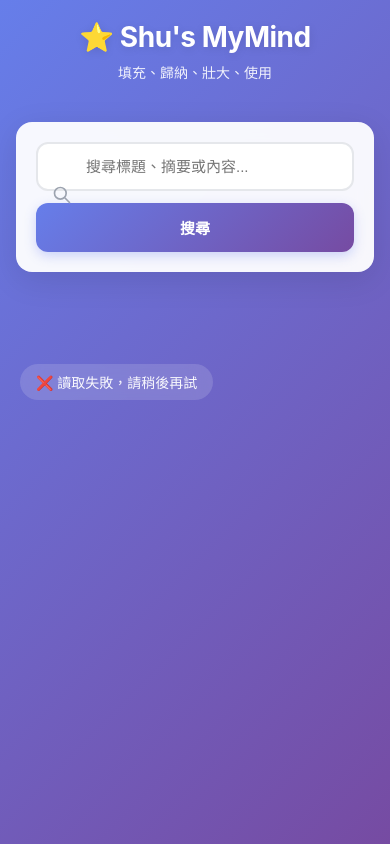
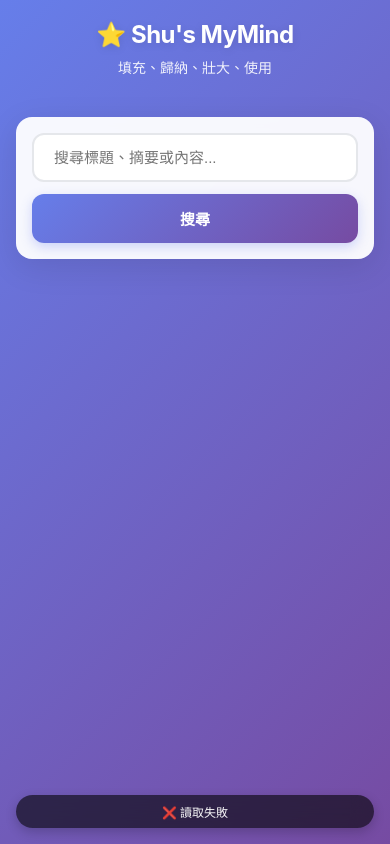
Before and after one commit to Anitac-AS/my-tg-bot, a website: page index.html in a window 390 px wide. Drawn offline with Linux system fonts and the light colour scheme; no server answers.

Commit message:
Update search bar styles and move status bar
Refactor search bar layout and status bar positioning.

```diff
--- a/index.html
+++ b/index.html
@@ -60,11 +60,25 @@
     .search-bar {
       display: flex;
       gap: 12px;
+    }
+
+    .search-input-wrapper {
+      flex: 1;
       position: relative;
     }
 
+    .search-icon {
+      position: absolute;
+      left: 16px;
+      top: 50%;
+      transform: translateY(-50%);
+      color: #9ca3af;
+      pointer-events: none;
+      z-index: 1;
+    }
+
     .search-bar input {
-      flex: 1;
+      width: 100%;
       padding: 14px 20px 14px 48px;
       border-radius: 12px;
       border: 2px solid #e5e7eb;
@@ -79,15 +93,6 @@
       box-shadow: 0 0 0 4px rgba(102, 126, 234, 0.1);
     }
 
-    .search-icon {
-      position: absolute;
-      left: 16px;
-      top: 50%;
-      transform: translateY(-50%);
-      color: #9ca3af;
-      pointer-events: none;
-    }
-
     .search-bar button {
       padding: 14px 28px;
       border-radius: 12px;
@@ -99,6 +104,7 @@
       cursor: pointer;
       transition: all 0.3s ease;
       box-shadow: 0 4px 12px rgba(102, 126, 234, 0.3);
+      white-space: nowrap;
     }
 
     .search-bar button:hover:not(:disabled) {
@@ -116,23 +122,28 @@
       transform: none;
     }
 
-    /* Status Bar */
+    /* Status Bar - 移到右下角 */
     .status-bar {
-      display: flex;
-      justify-content: space-between;
-      align-items: center;
-      margin-bottom: 24px;
-      padding: 0 4px;
+      position: fixed;
+      bottom: 24px;
+      right: 24px;
+      z-index: 1000;
     }
 
     #status {
-      font-size: 14px;
+      font-size: 13px;
       color: rgba(255,255,255,0.95);
       font-weight: 500;
-      background: rgba(255,255,255,0.15);
+      background: rgba(0,0,0,0.6);
       backdrop-filter: blur(10px);
-      padding: 8px 16px;
+      padding: 10px 16px;
       border-radius: 20px;
+      box-shadow: 0 4px 12px rgba(0,0,0,0.2);
+      transition: all 0.3s ease;
+    }
+
+    #status:hover {
+      background: rgba(0,0,0,0.7);
     }
 
     .empty {
@@ -149,6 +160,7 @@
       grid-template-columns: repeat(auto-fill, minmax(340px, 1fr));
       gap: 20px;
       animation: fadeIn 0.8s ease;
+      padding-bottom: 80px; /* 為底部狀態列留空間 */
     }
 
     .card {
@@ -345,16 +357,48 @@
 
       .search-bar button {
         width: 100%;
+        padding: 14px 20px;
+      }
+
+      /* 手機版移除搜尋圖示，避免重疊 */
+      .search-icon {
+        display: none;
+      }
+
+      .search-bar input {
+        padding: 14px 20px;
       }
 
       .cards {
         grid-template-columns: 1fr;
+        padding-bottom: 100px;
       }
 
       .status-bar {
-        flex-direction: column;
-        gap: 12px;
-        align-items: flex-start;
+        bottom: 16px;
+        right: 16px;
+        left: 16px;
+      }
+
+      #status {
+        text-align: center;
+        display: block;
+        font-size: 12px;
+        padding: 8px 12px;
+      }
+    }
+
+    @media (max-width: 480px) {
+      h1 {
+        font-size: 24px;
+      }
+
+      .search-wrapper {
+        padding: 16px;
+      }
+
+      .card {
+        padding: 16px;
       }
     }
   </style>
@@ -368,6 +412,7 @@
 
     <div class="search-wrapper">
       <div class="search-bar">
+        <div class="search-input-wrapper">
           <div class="search-icon">
             <svg width="20" height="20" fill="none" stroke="currentColor" viewBox="0 0 24 24">
               <path stroke-linecap="round" stroke-linejoin="round" stroke-width="2"
@@ -375,17 +420,19 @@
             </svg>
           </div>
           <input id="searchInput" type="text" placeholder="搜尋標題、摘要或內容..." />
+        </div>
         <button id="searchBtn">
           <span class="btn-text">搜尋</span>
         </button>
       </div>
     </div>
 
-    <div class="status-bar">
-      <div id="status" class="empty"></div>
+    <div id="cards" class="cards"></div>
   </div>
 
-    <div id="cards" class="cards"></div>
+  <!-- 狀態列移到右下角 -->
+  <div class="status-bar">
+    <div id="status"></div>
   </div>
 
   <script>
@@ -398,6 +445,7 @@
       searchBtn.disabled = true;
       searchBtn.innerHTML = '<span class="spinner"></span>';
       statusEl.textContent = q ? `搜尋「${q}」中...` : "載入中...";
+      statusEl.style.display = 'block';
       cardsEl.innerHTML = "";
 
       const params = q ? `?q=${encodeURIComponent(q)}` : "";
@@ -405,7 +453,7 @@
       try {
         const res = await fetch(`/api/notes${params}`);
         if (!res.ok) {
-          statusEl.textContent = "❌ 讀取失敗，請稍後再試";
+          statusEl.textContent = "❌ 讀取失敗";
           searchBtn.innerHTML = '<span class="btn-text">搜尋</span>';
           searchBtn.disabled = false;
           return;
@@ -414,14 +462,14 @@
         const data = json.data || [];
 
         if (!data.length) {
-          statusEl.textContent = q ? `🔍 找不到符合「${q}」的資料` : "📭 目前沒有任何記錄";
+          statusEl.textContent = q ? `🔍 無符合結果` : "📭 暫無記錄";
           cardsEl.innerHTML = '<div class="empty">試著新增一些對話記錄吧！</div>';
           searchBtn.innerHTML = '<span class="btn-text">搜尋</span>';
           searchBtn.disabled = false;
           return;
         }
 
-        statusEl.textContent = `📊 共找到 ${data.length} 筆記錄`;
+        statusEl.textContent = `共 ${data.length} 筆`;
         cardsEl.innerHTML = "";
 
         data.forEach((row, index) => {
@@ -462,8 +510,8 @@
               })
             : "";
           meta.innerHTML = `
-            <span class="meta-item">💬 Chat: ${row.tg_chat_id ?? 'N/A'}</span>
-            <span class="meta-item">👤 User: ${row.tg_user_id ?? 'N/A'}</span>
+            <span class="meta-item">💬 ${row.tg_chat_id ?? 'N/A'}</span>
+            <span class="meta-item">👤 ${row.tg_user_id ?? 'N/A'}</span>
             <span class="meta-item">🕐 ${created}</span>
           `;
 
```
Lines whose indentation alone changed are shown as unchanged.
